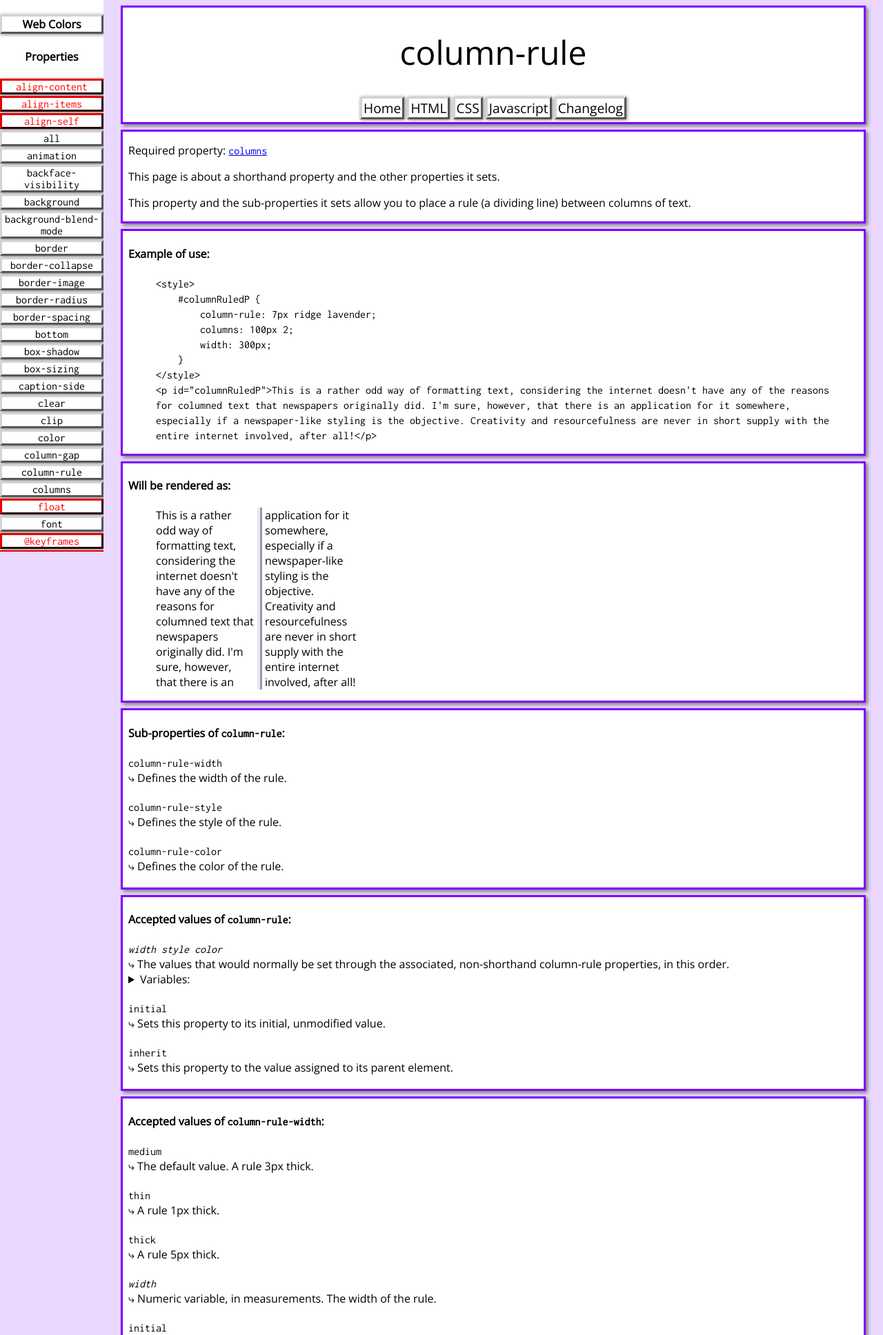
After one commit to VioletRose/Web-Code-Encyclopedia, a PHP site: page /css/column-rule.php in a window 1280 px wide. The commit adds this page. Shown: the top 1936 px of the page at 69% size. Run offline with PHP 8.4, Linux system fonts and the light colour scheme.

Commit message:
08/01/2016 Update
Additions:
css/column-rule.php
Changes:
css/csshead.php: Added a link for column-rule.
Fixes:
css/border.php: Fixed error in the description of border's value, and
fixed the wrong default value specified for border-color.

```diff
--- a/css/border.php
+++ b/css/border.php
@@ -83,7 +83,7 @@
 		<dl>
 			<dt><code><var>width</var> <var>style</var> <var>color</var></code></dt>
 			<dd>
-				&#10551; The values that would normally be set through the associated, non-shorthand background properties, in this order.
+				&#10551; The values that would normally be set through the associated, non-shorthand border properties, in this order.
 				<details>
 					<summary>Variables:</summary>
 					<dl>
@@ -152,7 +152,7 @@
 		<h4>Accepted values of <code>border-color</code>:</h4>
 		<dl>
 			<dt><code><var>color</var></code></dt>
-			<dd>&#10551; The default value. Color variable, defaults to #000000. The border's color.</dd>
+			<dd>&#10551; The default value. Color variable, defaults to rgb(0, 0, 0). The border's color.</dd>
 			<dt><code>transparent</code></dt>
 			<dd>&#10551; A transparent border.</dd>
 			<dt><code>initial</code></dt>
--- /dev/null
+++ b/css/column-rule.php
@@ -0,0 +1,141 @@
+<?php
+    $PAGE_NAME = 'column-rule';
+    require_once($_SERVER["DOCUMENT_ROOT"].'/css/csshead.php');
+?>
+<main>
+	<section>
+		<p>Required property: <code><a href="/css/columns.php">columns</a></code></p>
+		<p>This page is about a shorthand property and the other properties it sets.</p>
+		<p>This property and the sub-properties it sets allow you to place a rule (a dividing line) between columns of text.</p>
+	</section>
+	<section>
+		<h4>Example of use:</h4>
+		<figure>
+			<code>
+				&lt;style&gt;
+				<br>
+				&nbsp;&nbsp;&nbsp;&nbsp;#columnRuledP {
+				<br>
+				&nbsp;&nbsp;&nbsp;&nbsp;&nbsp;&nbsp;&nbsp;&nbsp;column-rule: 7px ridge lavender;
+				<br>
+				&nbsp;&nbsp;&nbsp;&nbsp;&nbsp;&nbsp;&nbsp;&nbsp;columns: 100px 2;
+				<br>
+				&nbsp;&nbsp;&nbsp;&nbsp;&nbsp;&nbsp;&nbsp;&nbsp;width: 300px;
+				<br>
+				&nbsp;&nbsp;&nbsp;&nbsp;}
+				<br>
+				&lt;/style&gt;
+				<br>
+				&lt;p id="columnRuledP"&gt;This is a rather odd way of formatting text, considering the internet doesn't have any of the reasons for columned text that newspapers originally did. I'm sure, however, that there is an application for it somewhere, especially if a newspaper-like styling is the objective. Creativity and resourcefulness are never in short supply with the entire internet involved, after all!&lt;/p&gt;
+			</code>
+		</figure>
+	</section>
+	<section>
+		<h4>Will be rendered as:</h4>
+		<figure>
+			<style>
+				#columnRuledP {
+					column-rule: 7px ridge lavender;
+					columns: 100px 2;
+					width: 300px;
+				}
+			</style>
+			<p id="columnRuledP">This is a rather odd way of formatting text, considering the internet doesn't have any of the reasons for columned text that newspapers originally did. I'm sure, however, that there is an application for it somewhere, especially if a newspaper-like styling is the objective. Creativity and resourcefulness are never in short supply with the entire internet involved, after all!</p>
+		</figure>
+	</section>
+	<section>
+		<h4>Sub-properties of <code>column-rule</code>:</h4>
+		<dl>
+			<dt><code>column-rule-width</code></dt>
+			<dd>&#10551; Defines the width of the rule.</dd>
+			<dt><code>column-rule-style</code></dt>
+			<dd>&#10551; Defines the style of the rule.</dd>
+			<dt><code>column-rule-color</code></dt>
+			<dd>&#10551; Defines the color of the rule.</dd>
+		</dl>
+	</section>
+	<section>
+		<h4>Accepted values of <code>column-rule</code>:</h4>
+		<dl>
+			<dt><code><var>width</var> <var>style</var> <var>color</var></code></dt>
+			<dd>
+				&#10551; The values that would normally be set through the associated, non-shorthand column-rule properties, in this order.
+				<details>
+					<summary>Variables:</summary>
+					<dl>
+						<dt><code><var>width</var></code></dt>
+						<dd>&#10551; Optional. The value of <code>column-rule-width</code>.</dd>
+						<dt><code><var>style</var></code></dt>
+						<dd>&#10551; Optional. The value of <code>column-rule-style</code>. Note that while this is not required in the declaration, the border will not display if this is not set here or elsewhere.</dd>
+						<dt><code><var>color</var></code></dt>
+						<dd>&#10551; Optional. The value of <code>column-rule-color</code>.</dd>
+					</dl>
+				</details>
+			</dd>
+			<dt><code>initial</code></dt>
+			<dd>&#10551; Sets this property to its initial, unmodified value.</dd>
+			<dt><code>inherit</code></dt>
+			<dd>&#10551; Sets this property to the value assigned to its parent element.</dd>
+		</dl>
+	</section>
+		<section>
+		<h4>Accepted values of <code>column-rule-width</code>:</h4>
+		<dl>
+			<dt><code>medium</code></dt>
+			<dd>&#10551; The default value. A rule 3px thick.</dd>
+			<dt><code>thin</code></dt>
+			<dd>&#10551; A rule 1px thick.</dd>
+			<dt><code>thick</code></dt>
+			<dd>&#10551; A rule 5px thick.</dd>
+			<dt><code><var>width</var></code></dt>
+			<dd>&#10551; Numeric variable, in measurements. The width of the rule.</dd>
+			<dt><code>initial</code></dt>
+			<dd>&#10551; Sets this property to its initial, unmodified value.</dd>
+			<dt><code>inherit</code></dt>
+			<dd>&#10551; Sets this property to the value assigned to its parent element.</dd>
+		</dl>
+	</section>
+		<section>
+		<h4>Accepted values of <code>column-rule-style</code>:</h4>
+		<dl>
+			<dt><code>none</code></dt>
+			<dd>&#10551; The default value. No rule.</dd>
+			<dt><code>hidden</code></dt>
+			<dd>&#10551; A rule that doesn't display.</dd>
+			<dt><code>dotted</code></dt>
+			<dd>&#10551; A rule composed of squares with equal amounts of white space between them.</dd>
+			<dt><code>dashed</code></dt>
+			<dd>&#10551; A rule composed of rectangles with equal amounts of white space between them.</dd>
+			<dt><code>solid</code></dt>
+			<dd>&#10551; A rule composed of a single solid line.</dd>
+			<dt><code>double</code></dt>
+			<dd>&#10551; A rule composed of two smaller solid lines with white space in between them.</dd>
+			<dt><code>groove</code></dt>
+			<dd>&#10551; A rule composed of four solid lines, two of the normal color and two a darker color, simulating a 3-dimensional groove.</dd>
+			<dt><code>ridge</code></dt>
+			<dd>&#10551; A rule composed of four solid lines, two of the normal color and two a darker color, simulating a 3-dimensional ridge.</dd>
+			<dt><code>inset</code></dt>
+			<dd>&#10551; A rule composed of two solid lines, one of the normal color and one a darker color, simulating a depressed button.</dd>
+			<dt><code>outset</code></dt>
+			<dd>&#10551; A rule composed of two solid lines, one of the normal color and one a darker color, simulating a raised button.</dd>
+			<dt><code>initial</code></dt>
+			<dd>&#10551; Sets this property to its initial, unmodified value.</dd>
+			<dt><code>inherit</code></dt>
+			<dd>&#10551; Sets this property to the value assigned to its parent element.</dd>
+		</dl>
+	</section>
+		<section>
+		<h4>Accepted values of <code>column-rule-color</code>:</h4>
+		<dl>
+			<dt><code><var>color</var></code></dt>
+			<dd>&#10551; Color variable. Defaults to rgb(0, 0, 0).</dd>
+			<dt><code>initial</code></dt>
+			<dd>&#10551; Sets this property to its initial, unmodified value.</dd>
+			<dt><code>inherit</code></dt>
+			<dd>&#10551; Sets this property to the value assigned to its parent element.</dd>
+		</dl>
+	</section>
+</main>
+<?php
+    require_once($_SERVER["DOCUMENT_ROOT"].'/genericfoot.php');
+?>
--- a/css/csshead.php
+++ b/css/csshead.php
@@ -44,6 +44,7 @@
 		<li><code><a href="/css/clip.php">clip</a></code></li>
 		<li><code><a href="/css/color.php">color</a></code></li>
 		<li><code><a href="/css/column-gap.php">column-gap</a></code></li>
+		<code><li><a href="/css/column-rule.php">column-rule</a></code></li>
 		<li><code><a href="/css/columns.php">columns</a></code></li>
 		<li><code><a class="needsAttn" href="/css/float.php">float</a></code></li>
 		<li><code><a href="/css/font.php">font</a></code></li>
```
Also changed, not shown: changelog.txt.
